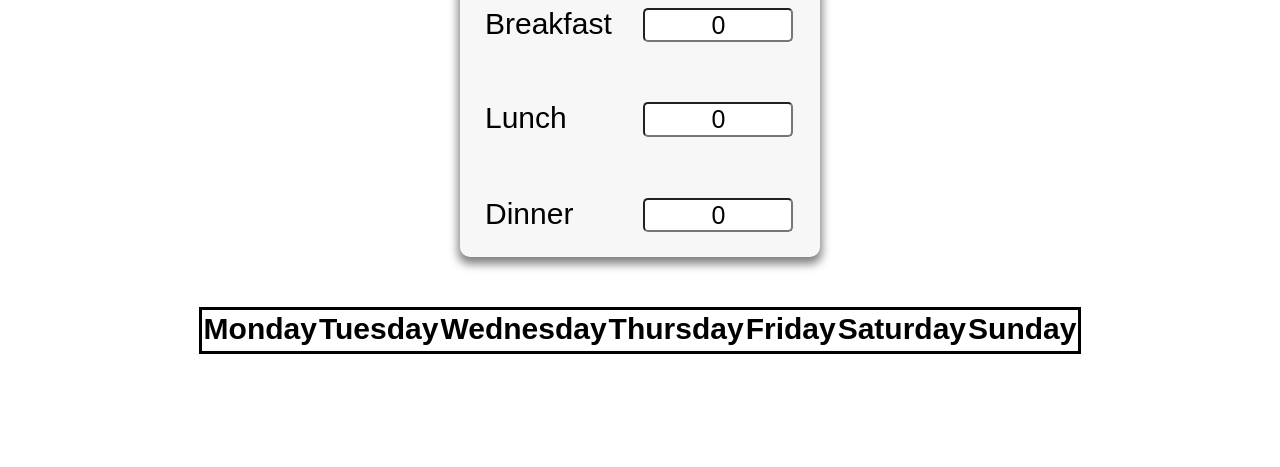
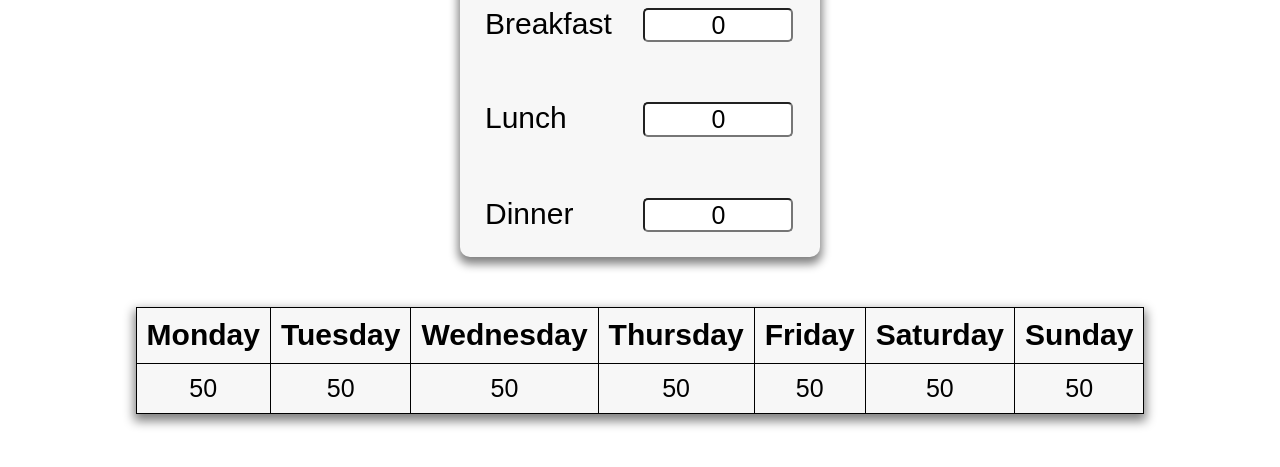
Before and after one commit to swic-cis-177/mt-project-ryanhormann, a website: page index.html in a window 1280 px wide. Shown: the part 175-642 px from the top of the page. Drawn offline with nearby package versions, Linux system fonts and the light colour scheme.

Commit message:
Fix table and add css for table

```diff
--- a/index.html
+++ b/index.html
@@ -41,6 +41,7 @@
     </form>
 
     <table>
+      <thead>
         <tr>
           <th>Monday</th>
           <th>Tuesday</th>
@@ -50,15 +51,18 @@
           <th>Saturday</th>
           <th>Sunday</th>
         </tr>
+      </thead>
+      <tbody>
         <tr>
-        <td></td>
-        <td></td>
-        <td></td>
-        <td></td>
-        <td></td>
-        <td></td>
-        <td></td>
+          <td>50</td>
+          <td>50</td>
+          <td>50</td>
+          <td>50</td>
+          <td>50</td>
+          <td>50</td>
+          <td>50</td>
         </tr>
+      </tbody>
     </table>
 
     <script src="scripts.js" type="module"></script>
--- a/style.css
+++ b/style.css
@@ -65,8 +65,30 @@ input[name="lunch"] {
   width: 65.987px;
 }
 
+table,
+th,
+td {
+  border: 1px black solid;
+  border-collapse: collapse;
+}
+
 table {
-  border: 3px solid black;
+  background-color: #f7f7f7;
+  box-shadow: 0 5px 10px 2px grey;
   margin: 0 auto;
   margin-top: 50px;
 }
+
+th,
+td {
+  padding: 10px;
+}
+
+th {
+  font-size: 30px;
+}
+
+td {
+  font-size: 25px;
+  text-align: center;
+}
```
Lines whose indentation alone changed are shown as unchanged.
